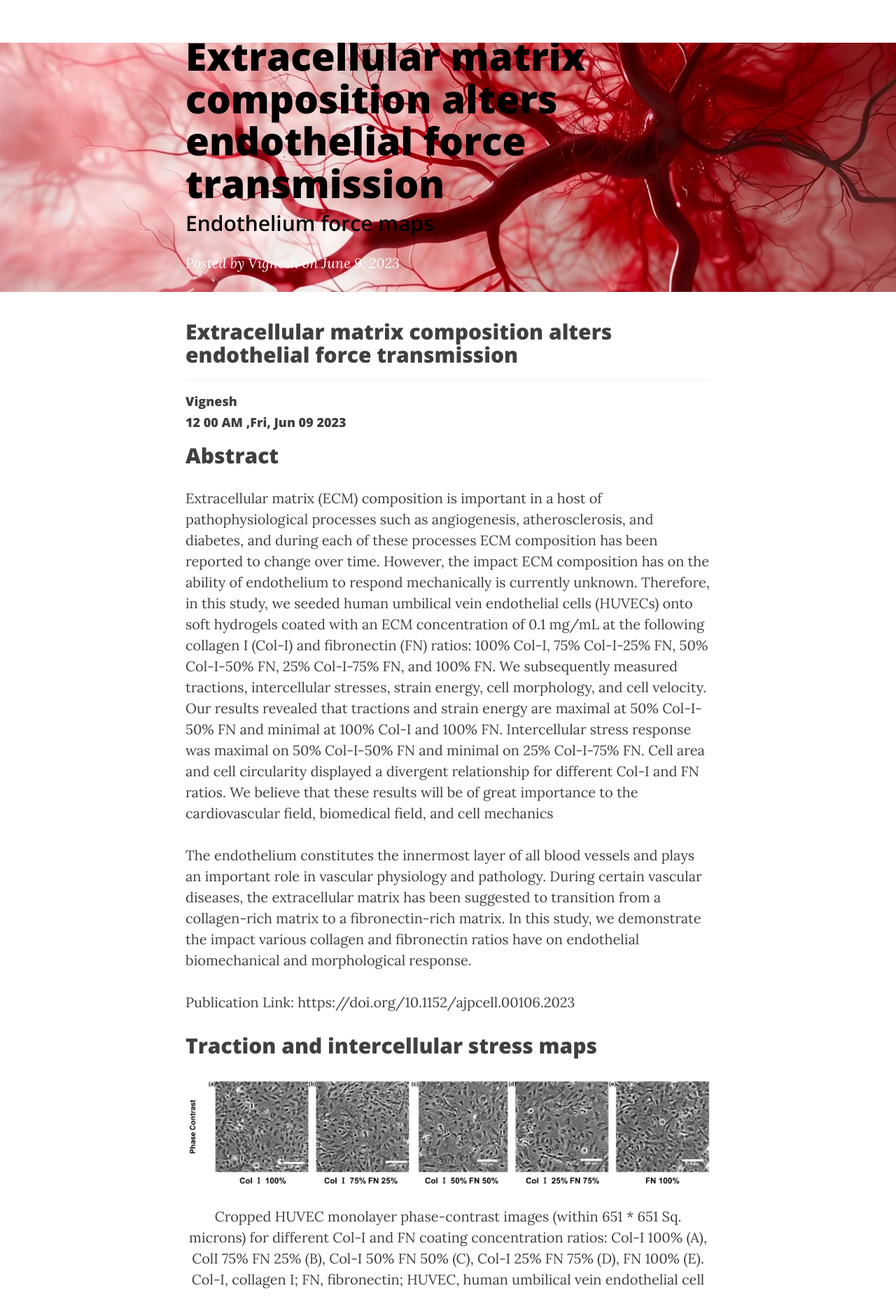
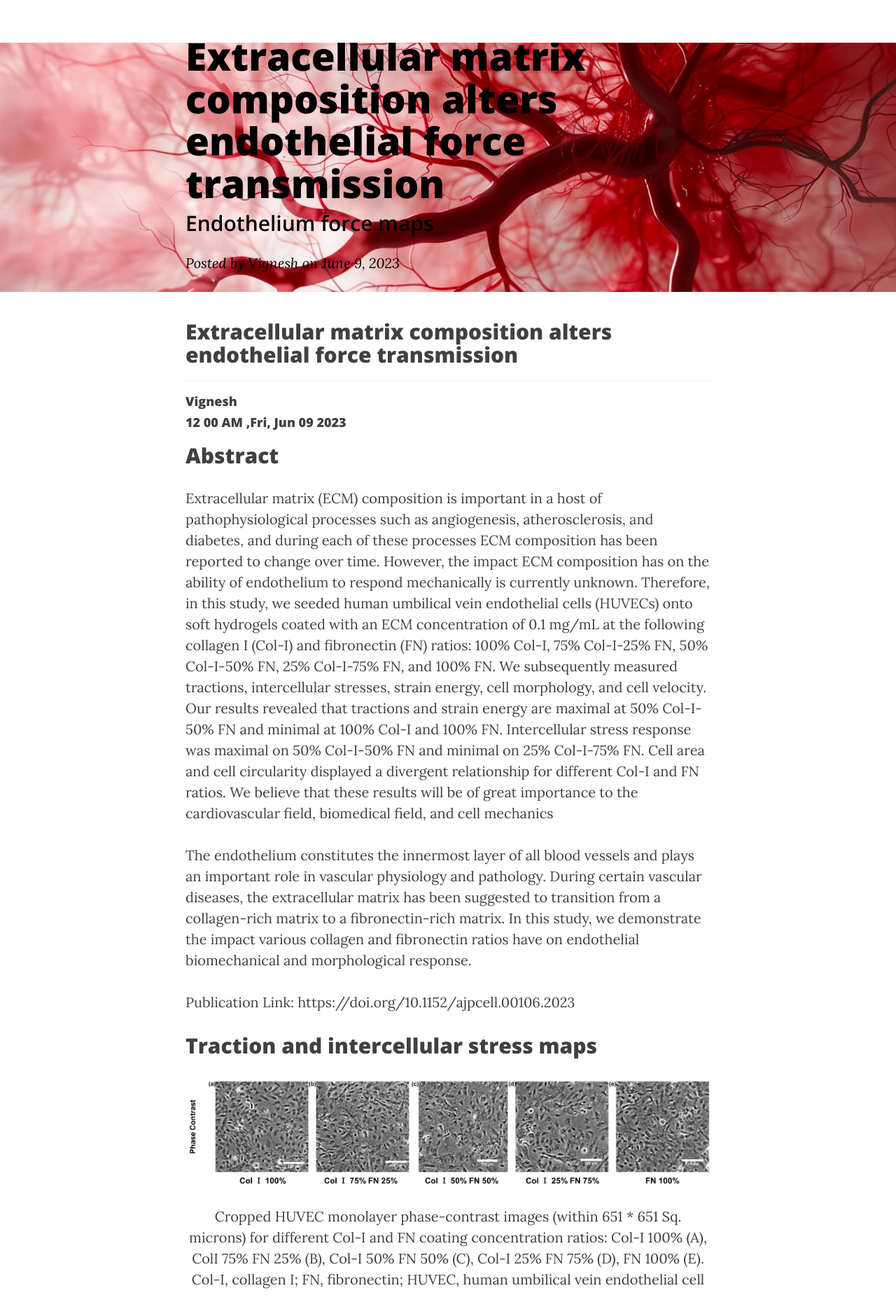
Before and after one commit to vignesharavind/vignesharavind.github.io, a Jekyll site: the page built from _posts/2023-06-09-ECM-Endothelial-Force.markdown, in a window 1280 px wide. Shown: the top 1880 px of the page at 70% size. Built offline with Jekyll 4.4.1, drawn with Linux system fonts in a browser that asks for light colours; nearby versions of some CDN libraries; comment, search, counter and statistics services are not loaded.

Commit message:
Update post3.html

```diff
--- a/_layouts/post3.html
+++ b/_layouts/post3.html
@@ -12,7 +12,7 @@ layout: default
                     {% if page.subtitle %}
                     <h2 class="subheading" style="color: black;">{{ page.subtitle }}</h2>
                     {% endif %}
-                    <span class="meta">Posted by {{ page.author }} on {{ page.date | date: "%B %-d, %Y" }}</span>
+                    <span class="meta" style="color: black;">Posted by {{ page.author }} on {{ page.date | date: "%B %-d, %Y" }}</span>
                 </div>
             </div>
         </div>
```
